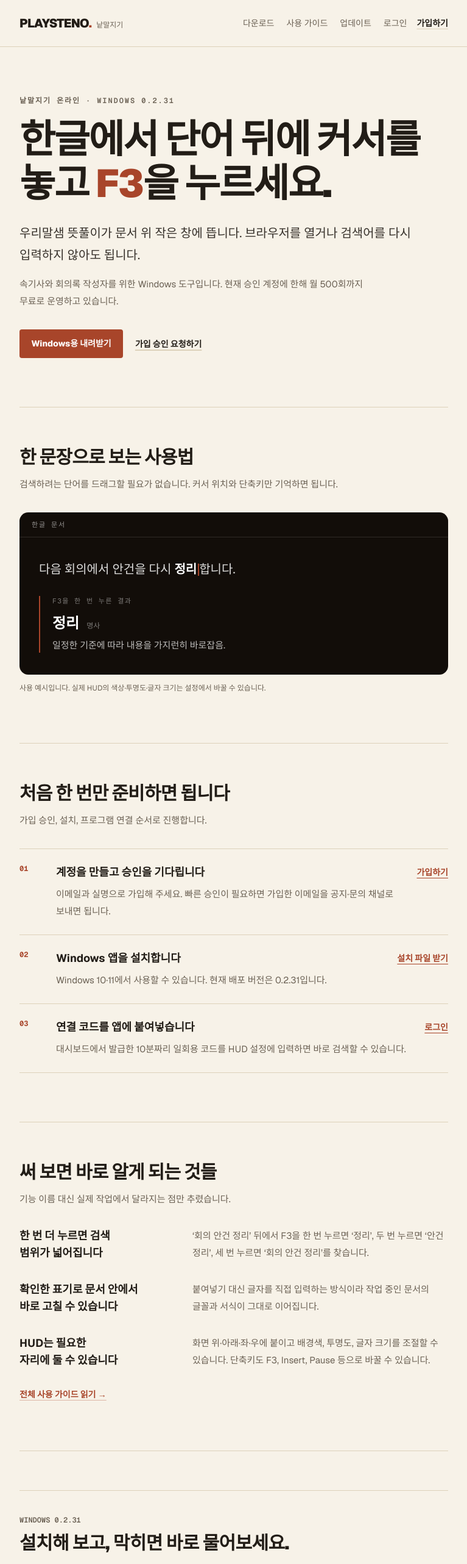
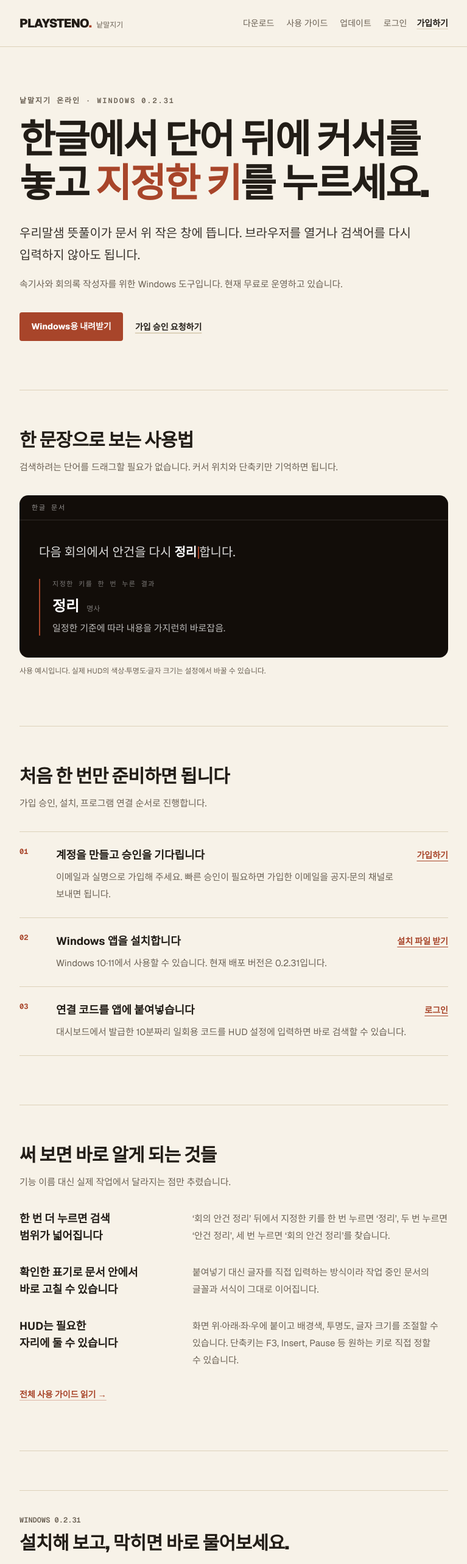
Before and after one commit to phk901031-prog/hudtyping-saas, a Next.js app: page / in a window 1280 px wide. Shown: the top 2564 px of the page at 61% size, without its empty margins (256-1023 px from the left). Built offline with nearby package versions, Linux system fonts and the light colour scheme; no server answers; a web font is replaced by a local one.

Commit message:
fix: clarify configurable shortcut and free access

```diff
--- a/src/app/(marketing)/page.tsx
+++ b/src/app/(marketing)/page.tsx
@@ -2,7 +2,6 @@
 import type { Metadata } from "next";
 import { auth } from "@/infrastructure/clerk";
 import { WINDOWS_RELEASE } from "@/config/release";
-import { NATMALGI_ONLINE } from "@/config/product";
 import { OPENCHAT } from "@/config/community";
 import { fetchReleases } from "@/features/updates/releases";
 
@@ -41,15 +40,14 @@
           id="home-title"
           className="ko-heading mt-5 max-w-2xl text-[2.55rem] font-black leading-[1.12] tracking-[-0.035em] sm:text-[4rem]"
         >
-          한글에서 단어 뒤에 커서를 놓고 <span className="text-accent">F3</span>을 누르세요.
+          한글에서 단어 뒤에 커서를 놓고 <span className="text-accent">지정한 키</span>를 누르세요.
         </h1>
         <p className="ko-copy mt-7 max-w-2xl text-lg leading-8 text-foreground/90 sm:text-xl sm:leading-9">
           우리말샘 뜻풀이가 문서 위 작은 창에 뜹니다. 브라우저를 열거나 검색어를 다시
           입력하지 않아도 됩니다.
         </p>
         <p className="ko-copy mt-4 max-w-xl text-[15px] leading-7 text-muted">
-          속기사와 회의록 작성자를 위한 Windows 도구입니다. 현재 승인 계정에 한해 월{" "}
-          {NATMALGI_ONLINE.monthlySearchLimit}회까지 무료로 운영하고 있습니다.
+          속기사와 회의록 작성자를 위한 Windows 도구입니다. 현재 무료로 운영하고 있습니다.
         </p>
 
         <div className="mt-8 flex flex-wrap items-center gap-x-5 gap-y-3">
@@ -82,7 +80,7 @@
               </p>
               <div className="mt-7 border-l-2 border-accent pl-4 sm:pl-5">
                 <p className="font-mono text-[11px] uppercase tracking-[0.14em] text-white/45">
-                  F3을 한 번 누른 결과
+                  지정한 키를 한 번 누른 결과
                 </p>
                 <div className="mt-3 flex flex-wrap items-baseline gap-x-3 gap-y-1">
                   <strong className="text-2xl">정리</strong>
@@ -137,7 +135,7 @@
         <div className="mt-8 space-y-8">
           <Note
             title="한 번 더 누르면 검색 범위가 넓어집니다"
-            body="‘회의 안건 정리’ 뒤에서 F3을 한 번 누르면 ‘정리’, 두 번 누르면 ‘안건 정리’, 세 번 누르면 ‘회의 안건 정리’를 찾습니다."
+            body="‘회의 안건 정리’ 뒤에서 지정한 키를 한 번 누르면 ‘정리’, 두 번 누르면 ‘안건 정리’, 세 번 누르면 ‘회의 안건 정리’를 찾습니다."
           />
           <Note
             title="확인한 표기로 문서 안에서 바로 고칠 수 있습니다"
@@ -145,7 +143,7 @@
           />
           <Note
             title="HUD는 필요한 자리에 둘 수 있습니다"
-            body="화면 위·아래·좌·우에 붙이고 배경색, 투명도, 글자 크기를 조절할 수 있습니다. 단축키도 F3, Insert, Pause 등으로 바꿀 수 있습니다."
+            body="화면 위·아래·좌·우에 붙이고 배경색, 투명도, 글자 크기를 조절할 수 있습니다. 단축키는 F3, Insert, Pause 등 원하는 키로 직접 정할 수 있습니다."
           />
         </div>
         <Link
@@ -222,8 +220,8 @@
             키를 직접 지정할 수 있습니다.
           </Faq>
           <Faq question="무료인가요?">
-            현재는 승인된 계정에 월 {NATMALGI_ONLINE.monthlySearchLimit}회의 검색량을 무료로
-            제공합니다. 정책이 바뀌면 홈페이지와 업데이트 로그에서 먼저 안내합니다.
+            현재 무료로 운영하고 있습니다. 운영 정책이 바뀌면 홈페이지와 업데이트 로그에서 먼저
+            안내합니다.
           </Faq>
         </div>
       </section>
```
